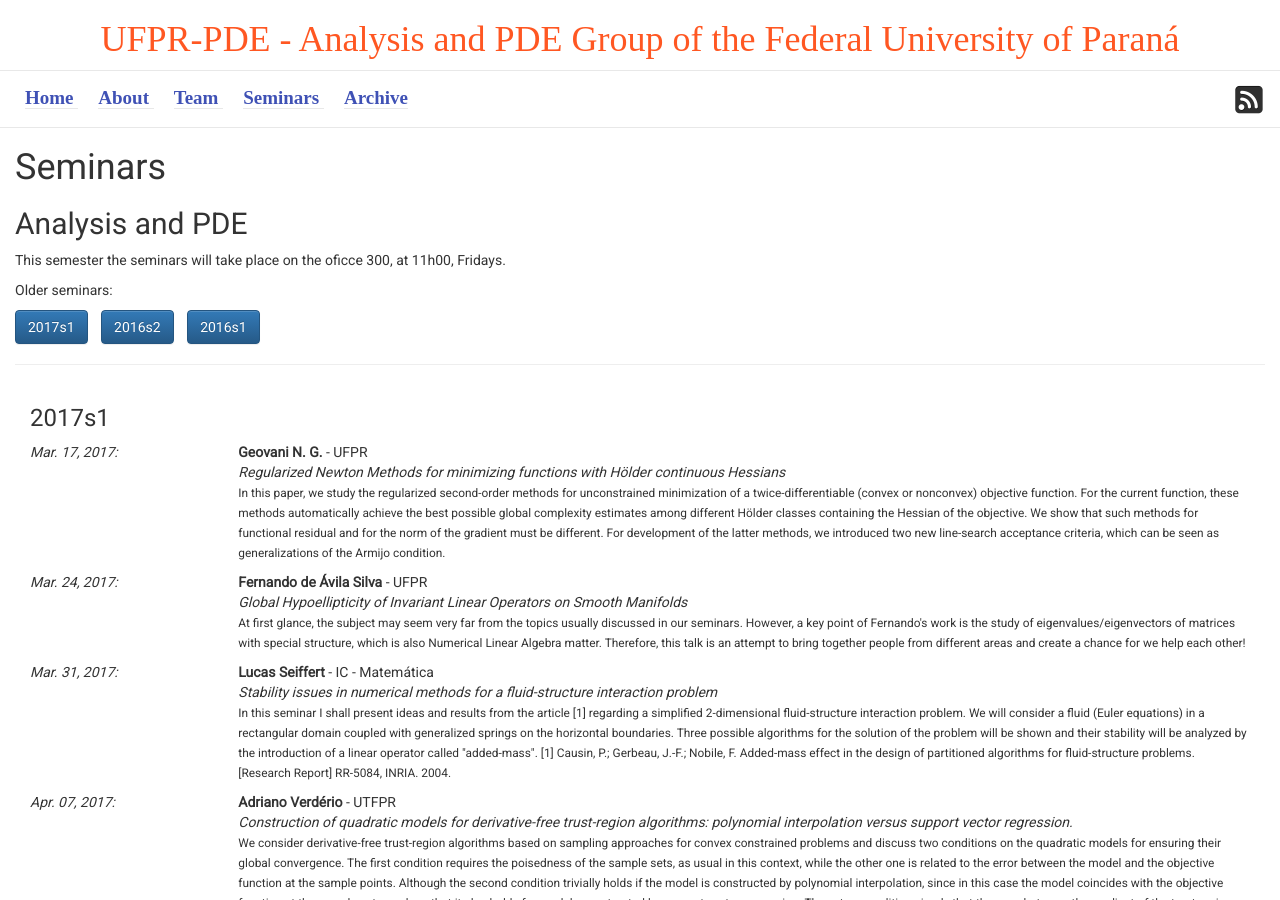
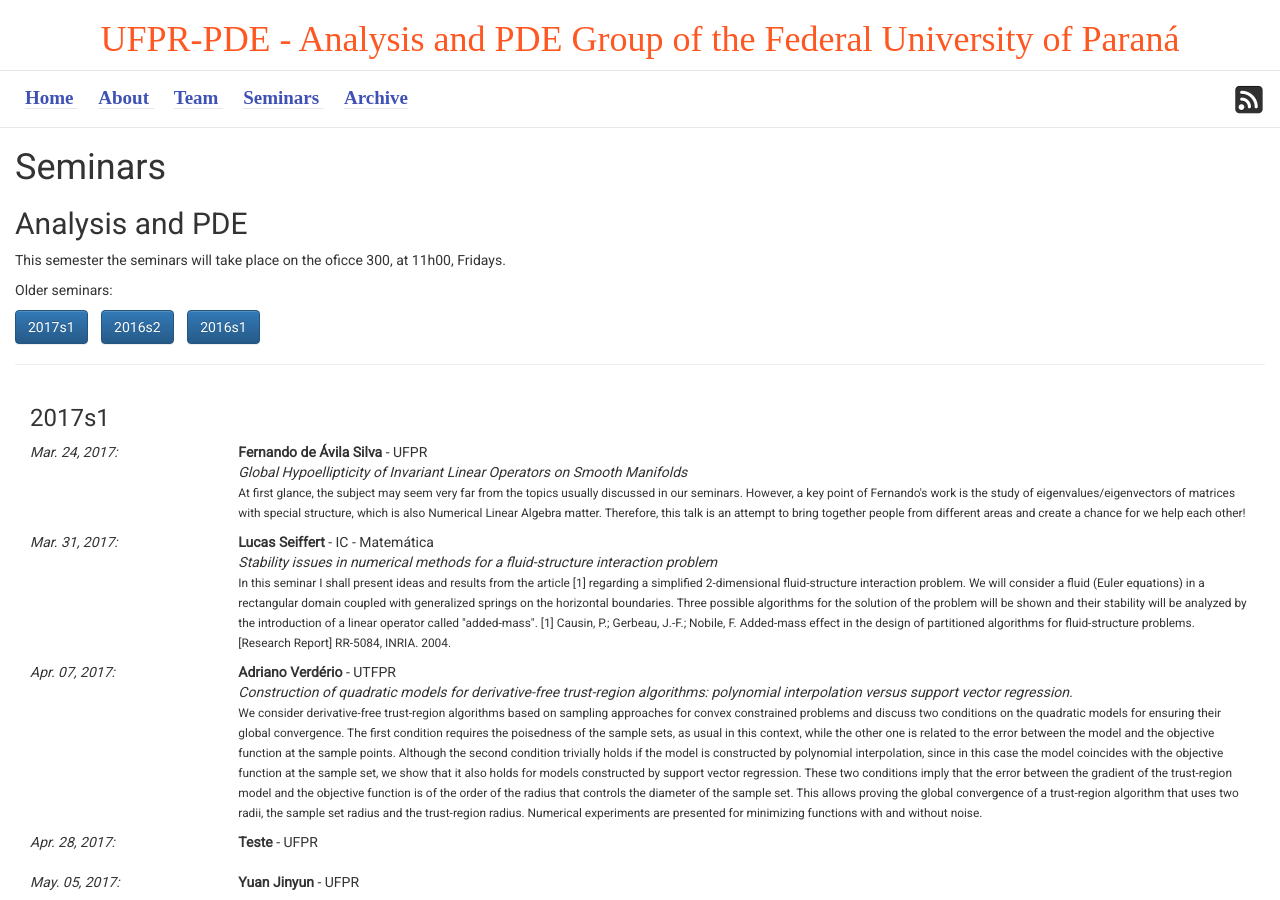
Before and after one commit to ufpr-pde/ufpr-opt.github.io, a Jekyll site: the page built from d_seminars.md, in a window 1280 px wide and 900 px high. Built offline with Jekyll 4.4.1, drawn with Linux system fonts in a browser that asks for light colours; some web fonts are replaced.

Commit message:
Update seminars.yml

```diff
--- a/_data/seminars.yml
+++ b/_data/seminars.yml
@@ -1,18 +1,3 @@
-- author: Geovani N. G.
-  date: 2017-03-17
-  semester: 2017s1
-  affiliation: UFPR
-  title: Regularized Newton Methods for minimizing functions with Hölder continuous Hessians
-  abstract: >
-    In this paper, we study the regularized second-order methods for
-    unconstrained minimization of a twice-differentiable (convex or nonconvex)
-    objective function. For the current function, these methods automatically
-    achieve the best possible global complexity estimates among different
-    Hölder classes containing the Hessian of the objective. We show that such
-    methods for functional residual and for the norm of the gradient must be
-    different. For development of the latter methods, we introduced two new
-    line-search acceptance criteria, which can be seen as generalizations of
-    the Armijo condition.
 
 - author: Fernando de Ávila Silva
   date: 2017-03-24
```
